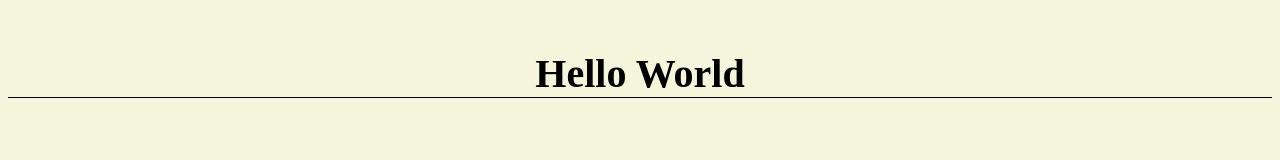
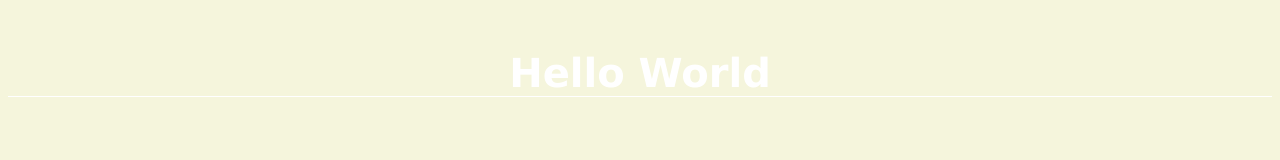
Before and after one commit to Alberto-Bruno/htmlcss-hello, a plain HTML site: page index.html in a window 1280 px wide. Drawn offline with Linux system fonts and the light colour scheme.

Commit message:
Change Font title

```diff
--- a/index.html
+++ b/index.html
@@ -5,6 +5,7 @@
     <meta http-equiv="X-UA-Compatible" content="IE=edge">
     <meta name="viewport" content="width=device-width, initial-scale=1.0">
     <link rel="stylesheet" href="style.css">
+    <link rel="preconnect" href="https://fonts.googleapis.com">
     <title>Hello HTML</title>
 </head>
 <body>
--- a/style.css
+++ b/style.css
@@ -3,8 +3,10 @@
 }
 
 h1{
+    color: white;
     text-align: center;
     margin: 50px 0;
     font-size: 40px;
-    border-bottom: 1px solid black;
+    font-family: verdana;
+    border-bottom: 1px solid white;
 }
```
